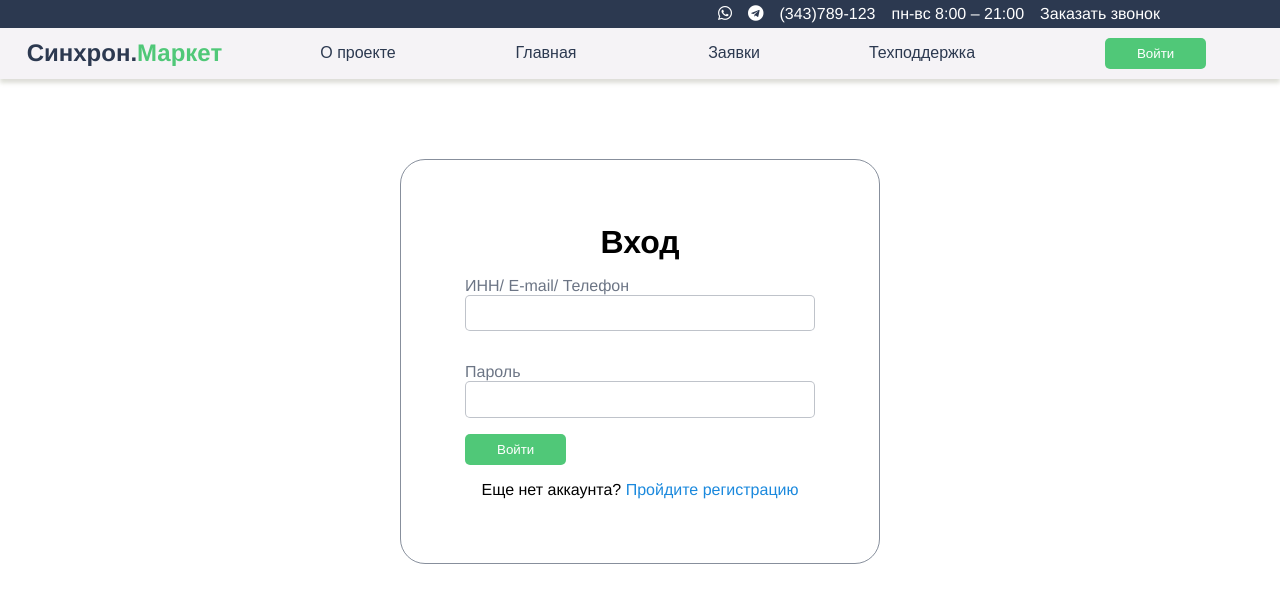
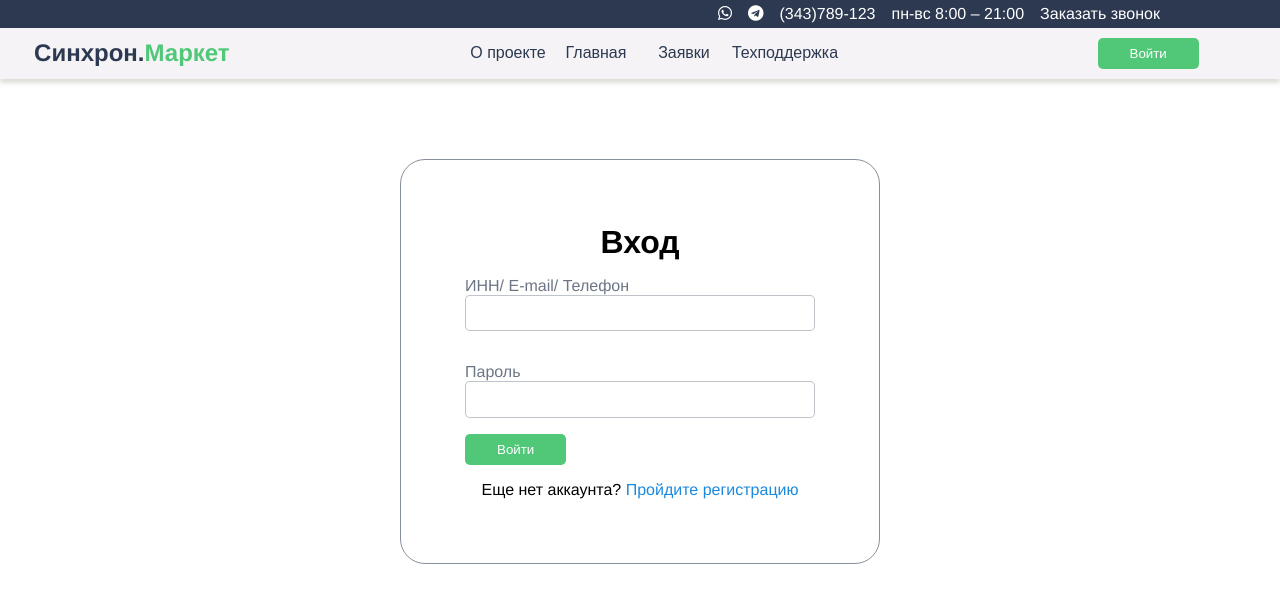
Before and after one commit to startsevIT/Synchron.Market, a React (Create React App) app: page /login in a window 1280 px wide. Shown: the top 602 px of the page. Built offline with nearby package versions, Linux system fonts and the light colour scheme.

Commit message:
fix header

```diff
--- a/src/1Components/Buttons/LinkButtons/LinkButton.css
+++ b/src/1Components/Buttons/LinkButtons/LinkButton.css
@@ -1,7 +1,7 @@
 .link_button {
     color: #2C3950;
     background-color: transparent;
-    width: 180px;
+    width: 5em;
     height: 50px;
     border: none;
     box-sizing: border-box;
```
